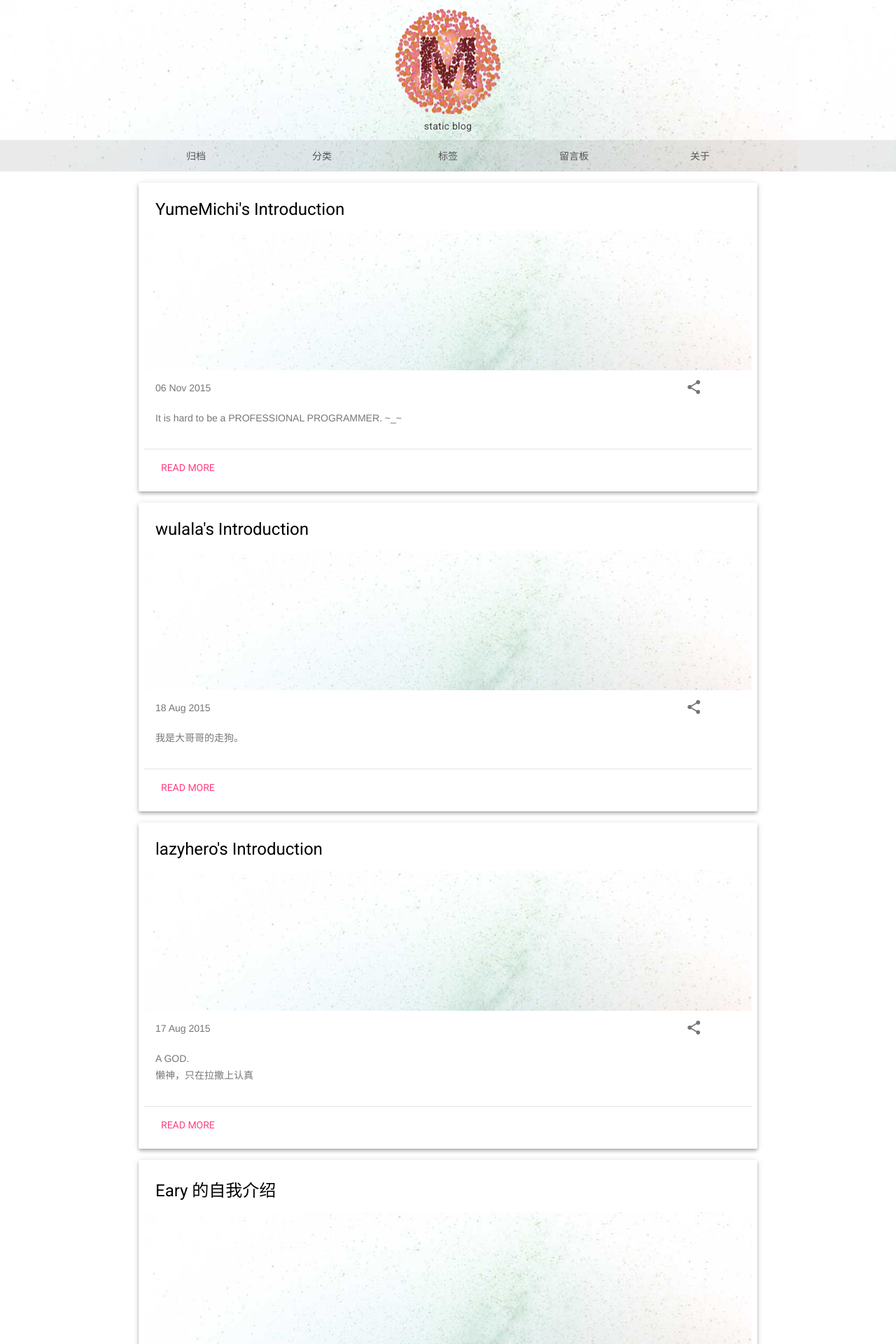
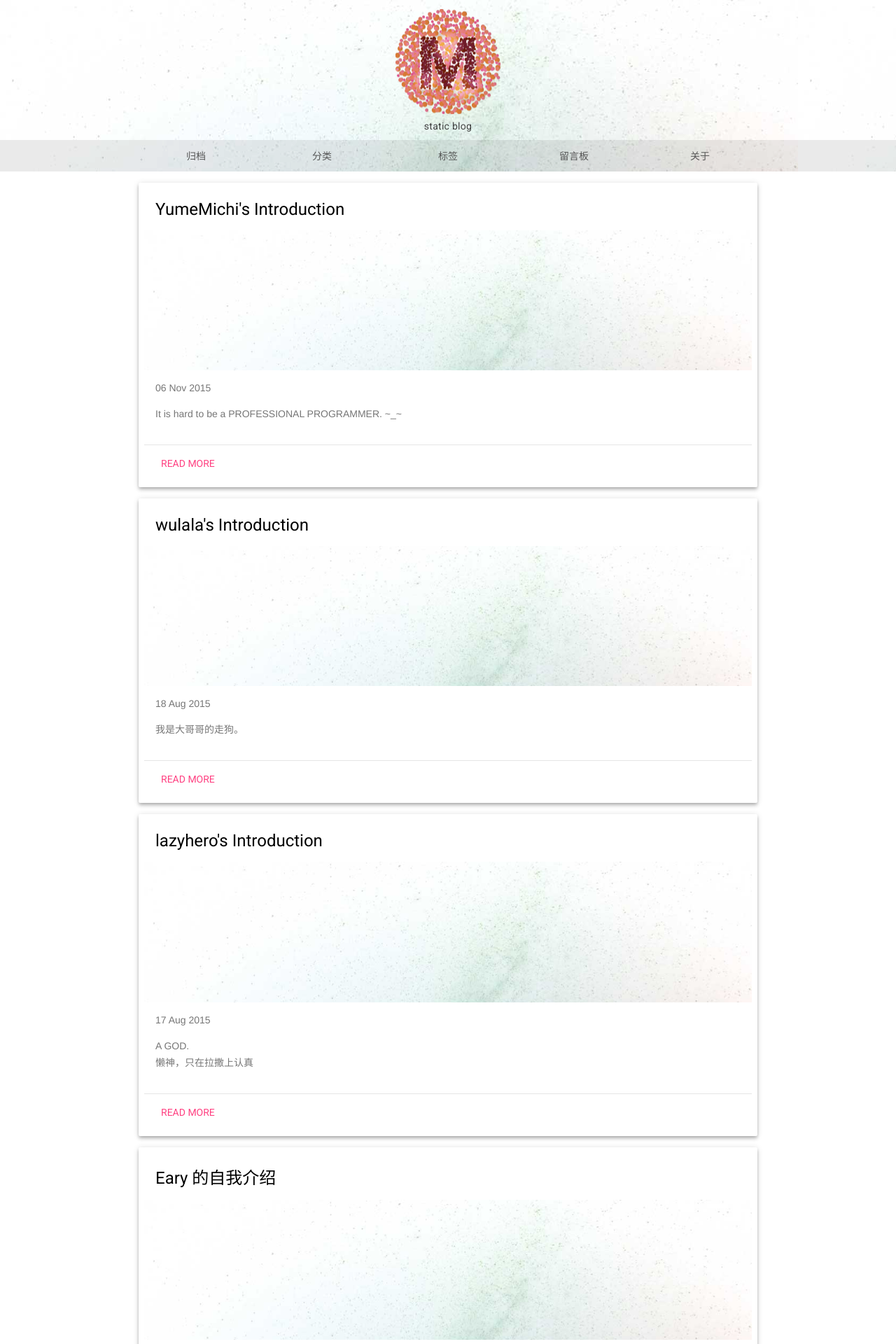
Before and after one commit to staticblog/jekyll-theme-mdl, a Jekyll site: the page built from index.html, in a window 1280 px wide. Shown: the top 1920 px of the page at 70% size. Built offline with Jekyll 4.4.1, drawn with Linux system fonts in a browser that asks for light colours; nearby versions of some CDN libraries; the list of posts is cut into pages by our own code; comment, search, counter and statistics services are not loaded.

Commit message:
[add]: display disqus comment count in index

```diff
--- a/_includes/disqus_comments.html
+++ b/_includes/disqus_comments.html
@@ -19,4 +19,5 @@
 (d.head || d.body).appendChild(s);
 })();
 </script>
+<script id="dsq-count-scr" src="{{ site.data.social.disqus_shortname | prepend: '//' | append: '.disqus.com/count.js' }}" async></script>
 <noscript>Please enable JavaScript to view the <a href="https://disqus.com/?ref_noscript" rel="nofollow">comments powered by Disqus.</a></noscript>
--- a/_includes/post-list.html
+++ b/_includes/post-list.html
@@ -13,10 +13,9 @@
     </div>
     <div class="mdl-card__supporting-text no-bottom-padding">
         <time datetime="{{ post.date | date_to_xmlschema }}" itemprop="datePublished">{{ post.date | date_to_string }}</time>
-        <div id="tt2" class=" icon material-icons portfolio-share-btn">share</div>
-         <div class="mdl-tooltip" for="tt2">
-             Share via social media
-        </div>
+        {% unless post.comments == false %}
+        <a class="portfolio-share-btn" href="{{ post.url | prepend: site.baseurl }}/index.html#disqus_thread" data-disqus-identifier="{{ post.id }}" rel="nofollow"></a>
+        {% endunless %}
     </div>
     <div class="mdl-card__supporting-text">
         {{ post.excerpt | default: post.content }}
--- a/_includes/scripts.html
+++ b/_includes/scripts.html
@@ -1,3 +1,3 @@
-{% unless site.data.social.disqus_shortname == null or page.comments == false %}{% include disqus_comments.html %}{% endunless %}
+{% unless site.data.social.disqus_shortname == null %}{% include disqus_comments.html %}{% endunless %}
 {% unless site.data.social.swiftype == null %}{% include swiftype.html %}{% endunless %}
 <script src="https://code.getmdl.io/1.1.3/material.min.js"></script>
```
Also changed, not shown: README.md, 1 other file.
